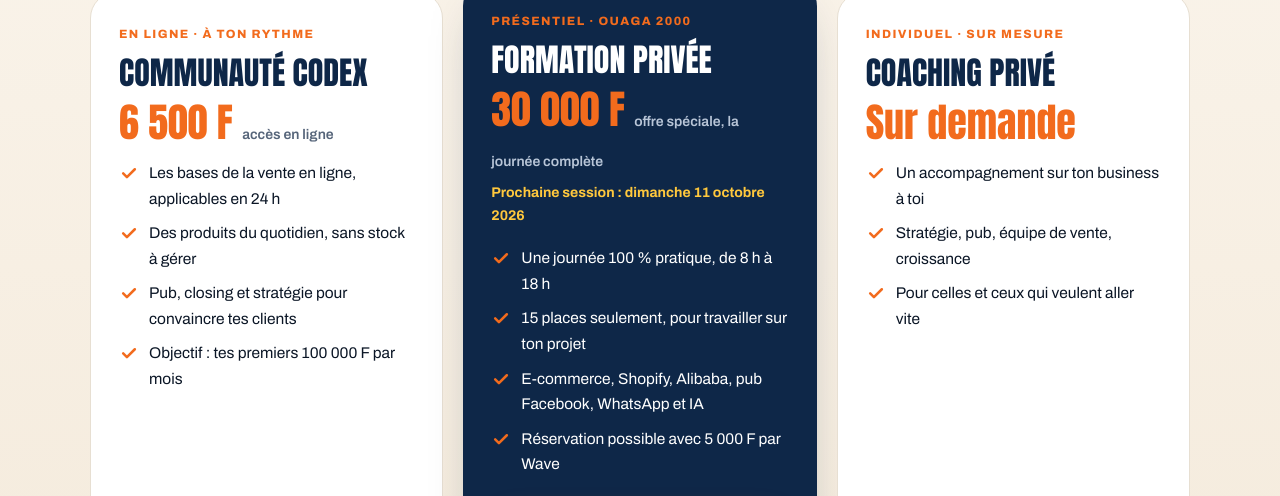
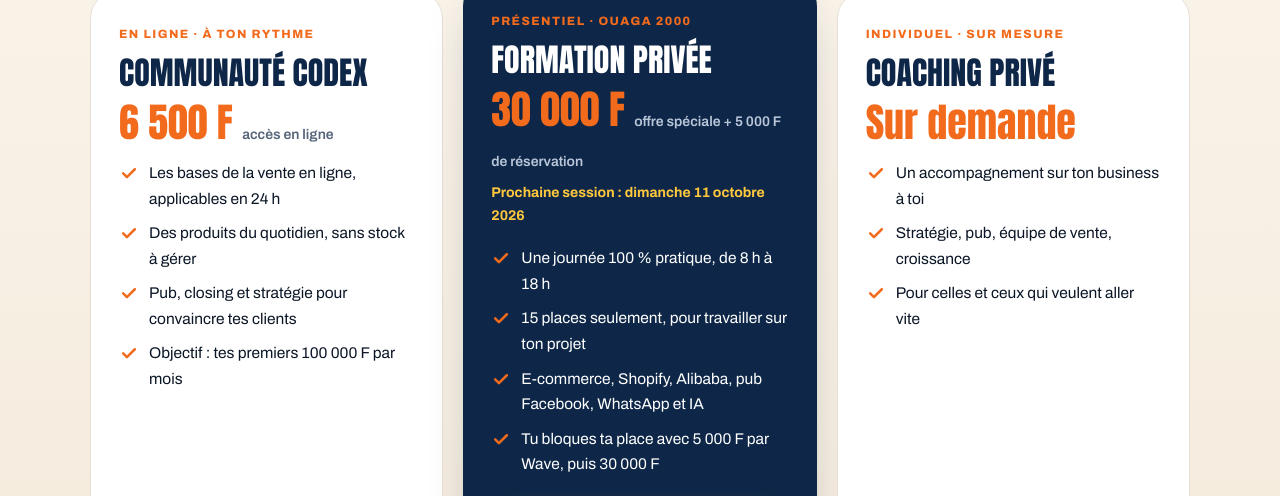
Before and after one commit to Vendeurpro01/yannick-kiendrebeogo, a plain HTML site: page index.html in a window 1280 px wide. Shown: the part 8182-8678 px from the top of the page. Drawn offline with Linux system fonts and the light colour scheme.

Commit message:
Offre formation : 30 000 F + 5 000 F de reservation

```diff
--- a/index.html
+++ b/index.html
@@ -477,13 +477,13 @@ fbq('init','1073096111999430');fbq('track','PageView');
         <span class="flag">Le plus demandé</span>
         <small>Présentiel · Ouaga 2000</small>
         <h3>Formation privée</h3>
-        <div class="price">30 000 F <span>offre spéciale, la journée complète</span></div>
+        <div class="price">30 000 F <span>offre spéciale + 5 000 F de réservation</span></div>
         <div class="when">Prochaine session : dimanche 11 octobre 2026</div>
         <ul>
           <li><svg><use href="#i-check"/></svg>Une journée 100 % pratique, de 8 h à 18 h</li>
           <li><svg><use href="#i-check"/></svg>15 places seulement, pour travailler sur ton projet</li>
           <li><svg><use href="#i-check"/></svg>E-commerce, Shopify, Alibaba, pub Facebook, WhatsApp et IA</li>
-          <li><svg><use href="#i-check"/></svg>Réservation possible avec 5 000 F par Wave</li>
+          <li><svg><use href="#i-check"/></svg>Tu bloques ta place avec 5 000 F par Wave, puis 30 000 F</li>
         </ul>
         <a class="btn btn-primary" href="https://vendeurpro01.github.io/FORMATION-PRIV-E-URS/" target="_blank" rel="noopener">Réserver ma place <svg><use href="#i-arrow"/></svg></a>
       </div>
```
